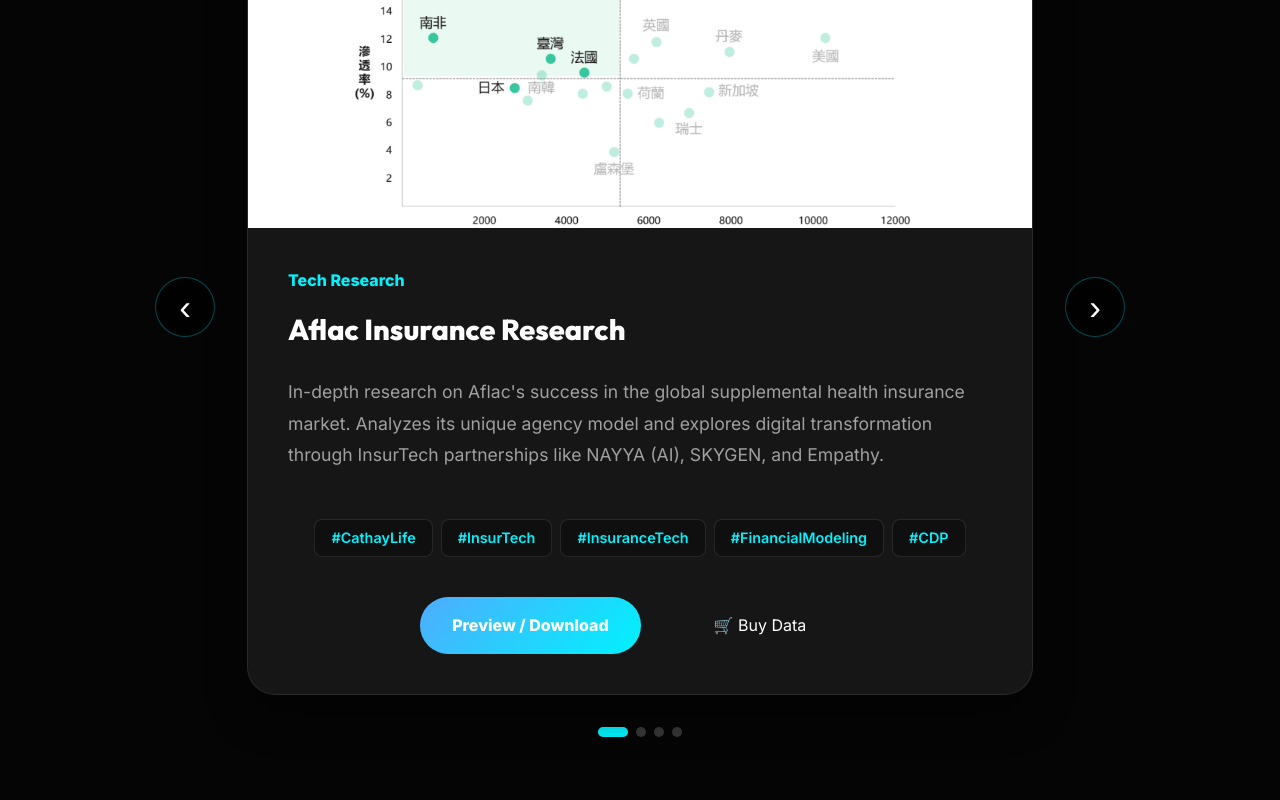
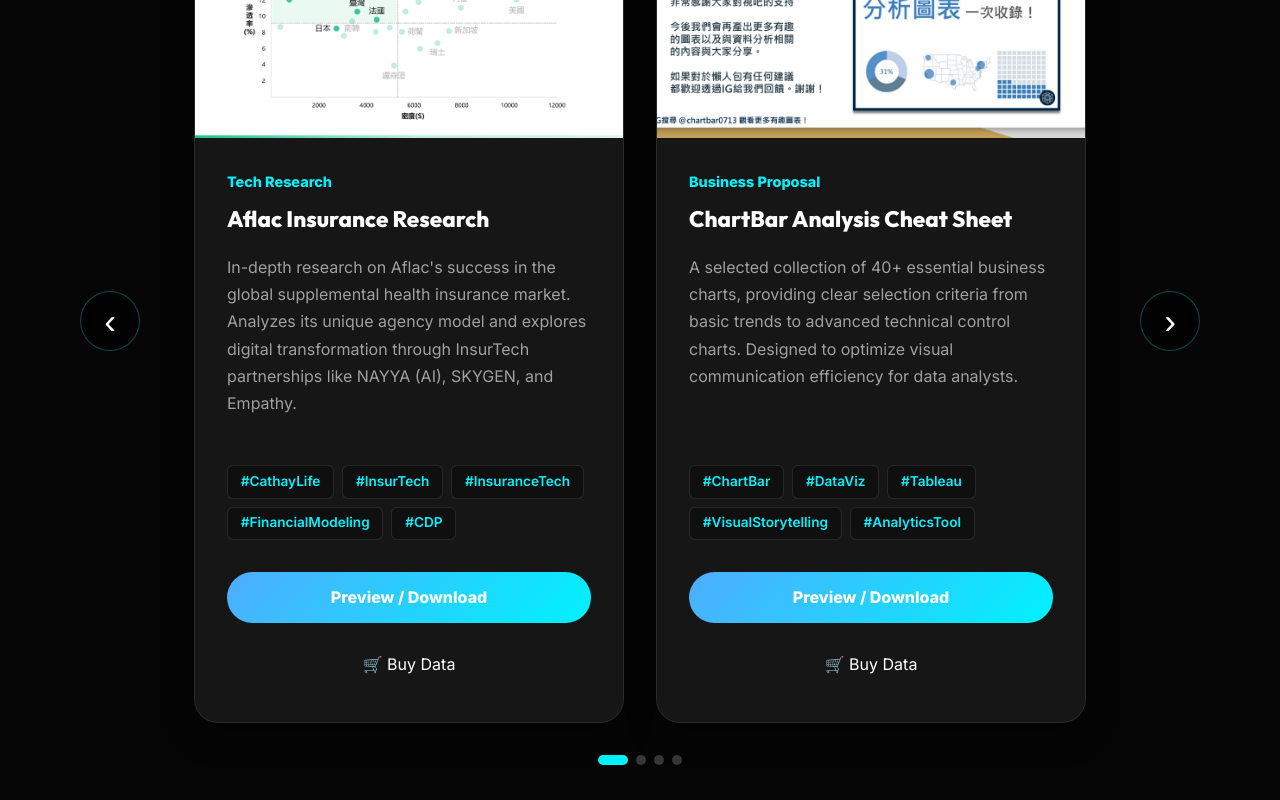
Before and after one commit to ds-jason-tsai/jason-by-tsai-portfolio, a Next.js app: page /en/portfolio in a window 1280 px wide. Shown: the part 540-1340 px from the top of the page. Built offline with nearby package versions, Linux system fonts and the light colour scheme.

Commit message:
feat: adjust layout and render 2 portfolio cards per slide

```diff
--- a/app/[lang]/experience/page.tsx
+++ b/app/[lang]/experience/page.tsx
@@ -10,7 +10,7 @@ export async function generateMetadata({ params }: { params: Promise<{ lang: str
 export default async function Experience({ params }: { params: Promise<{ lang: string }> }) {
   const lang = (await params).lang as 'zh' | 'en' | 'ja';
   const content = {
-    zh: { title: "完整職涯經歷",
+    zh: { title: "完整經歷",
           desc: "從技術實作到高階戰略規劃，持續創造數據價值。",
           exp: [
             {
--- a/app/[lang]/page.tsx
+++ b/app/[lang]/page.tsx
@@ -114,8 +114,6 @@ export default async function Home({ params }: { params: Promise<{ lang: string
         </div>
       </section>
 
-      <StatSection dict={dict} />
-
       <section className="featured-media" style={{ padding: '6rem 0', textAlign: 'center', width: '100%', overflow: 'hidden' }}>
         <h2 className="section-title">{dict.home.featured_highlights || (lang === 'zh' ? '精選特輯' : 'Featured Highlights')}</h2>
         <div className="carousel-container">
@@ -147,6 +145,8 @@ export default async function Home({ params }: { params: Promise<{ lang: string
           </div>
         </div>
       </section>
+
+      <StatSection dict={dict} />
 
       <style dangerouslySetInnerHTML={{__html: `
         .hero {
@@ -280,7 +280,7 @@ export default async function Home({ params }: { params: Promise<{ lang: string
         }
 
         .media-card {
-          width: 440px;
+          width: 500px;
           flex-shrink: 0;
           background: var(--glass-bg);
           padding: 1.5rem;
--- a/components/PortfolioClient.tsx
+++ b/components/PortfolioClient.tsx
@@ -42,6 +42,10 @@ export default function PortfolioClient({ projects, lang, t }: { projects: any[]
   };
 
   const currentProj = filteredProjects[currentIndex];
+  // Calculate the second item if there are enough projects
+  const nextProj = filteredProjects.length > 1
+    ? filteredProjects[(currentIndex + 1) % filteredProjects.length]
+    : null;
 
   return (
     <div className="portfolio-client-container" style={{ maxWidth: '1400px', margin: '0 auto', display: 'flex', flexDirection: 'column', alignItems: 'center' }}>
@@ -70,7 +74,7 @@ export default function PortfolioClient({ projects, lang, t }: { projects: any[]
         ))}
       </div>
 
-      <div style={{ position: 'relative', width: '100%', maxWidth: '850px', padding: '0 2rem' }}>
+      <div style={{ position: 'relative', width: '100%', maxWidth: '1000px', padding: '0 2rem' }}>
         {/* Navigation Buttons for Infinite Carousel */}
         {filteredProjects.length > 1 && (
           <>
@@ -79,57 +83,61 @@ export default function PortfolioClient({ projects, lang, t }: { projects: any[]
           </>
         )}
 
-        <div className="portfolio-carousel-wrapper" style={{ minHeight: '600px', display: 'flex', alignItems: 'center', justifyContent: 'center' }}>
+        {/* Display Wrapper: Shows 2 projects side by side if possible */}
+        <div className="portfolio-carousel-wrapper" style={{ minHeight: '600px', display: 'flex', alignItems: 'stretch', justifyContent: 'center', gap: '2rem' }}>
           {currentProj ? (
-            <div className="service-card carousel-card fade-in-fast" key={`${activeCategory}-${currentIndex}`} style={{
+             [currentProj, nextProj].filter(Boolean).map((proj, arrIdx) => (
+              <div className="service-card carousel-card fade-in-fast" key={`${activeCategory}-${currentIndex}-${arrIdx}`} style={{
                 display: 'flex',
                 flexDirection: 'column',
                 padding: '0',
                 overflow: 'hidden',
                 width: '100%',
+                maxWidth: '430px',
                 border: '1px solid rgba(255, 255, 255, 0.1)',
-              borderRadius: '28px',
-              boxShadow: '0 20px 40px rgba(0,0,0,0.4)',
+                borderRadius: '24px',
+                boxShadow: '0 15px 30px rgba(0,0,0,0.3)',
                 animation: 'slideUp 0.4s ease forwards'
               }}>
-              <div className="portfolio-image-wrapper" style={{ width: '100%', height: '350px', position: 'relative', overflow: 'hidden' }}>
-                {currentProj.image ? (
-                   <Image src={currentProj.image} alt={currentProj.title[lang]} fill style={{ objectFit: 'cover', transition: 'transform 0.5s ease', cursor: 'pointer' }} className="portfolio-img-hover" />
+                <div className="portfolio-image-wrapper" style={{ width: '100%', height: '260px', position: 'relative', overflow: 'hidden' }}>
+                  {proj.image ? (
+                    <Image src={proj.image} alt={proj.title[lang]} fill style={{ objectFit: 'cover', transition: 'transform 0.5s ease', cursor: 'pointer' }} className="portfolio-img-hover" />
                   ) : (
                     <div style={{ width: '100%', height: '100%', background: 'var(--glass-bg)', display: 'flex', alignItems: 'center', justifyContent: 'center', color: 'var(--text-secondary)' }}>No Preview Available</div>
                   )}
                 </div>
 
-              <div style={{ padding: '2.5rem', display: 'flex', flexDirection: 'column', flex: 1, background: 'rgba(255,255,255,0.02)' }}>
-                <span style={{ fontSize: '1rem', color: 'var(--accent-color)', fontWeight: 'bold' }}>{t.type[currentProj.type]}</span>
-                <h3 className="service-title" style={{ marginTop: '0.8rem', marginBottom: '1.5rem', fontSize: '1.8rem', color: '#fff', fontWeight: '800' }}>{currentProj.title[lang]}</h3>
+                <div style={{ padding: '2rem', display: 'flex', flexDirection: 'column', flex: 1, background: 'rgba(255,255,255,0.02)' }}>
+                  <span style={{ fontSize: '0.9rem', color: 'var(--accent-color)', fontWeight: 'bold' }}>{t.type[proj.type]}</span>
+                  <h3 className="service-title" style={{ marginTop: '0.6rem', marginBottom: '1rem', fontSize: '1.4rem', color: '#fff', fontWeight: '800' }}>{proj.title[lang]}</h3>
 
-                <p style={{ color: 'var(--text-secondary)', fontSize: '1.1rem', lineHeight: '1.8', flex: 1, marginBottom: '2rem', whiteSpace: 'normal' }}>
-                  {currentProj.description[lang]}
+                  <p style={{ color: 'var(--text-secondary)', fontSize: '1rem', lineHeight: '1.7', flex: 1, marginBottom: '2rem', whiteSpace: 'normal' }}>
+                    {proj.description[lang]}
                   </p>
 
-                <div className="tags-container" style={{ justifyContent: 'center', marginBottom: '2.5rem' }}>
-                  {currentProj.tags[lang].map((tag: any, tIdx: number) => (
-                    <span key={tIdx} className="tag" style={{ border: '1px solid rgba(255,255,255,0.1)', background: 'rgba(0,0,0,0.3)', padding: '0.4rem 1rem', fontSize: '0.9rem', borderRadius: '8px' }}>{tag}</span>
+                  <div className="tags-container" style={{ justifyContent: 'flex-start', marginBottom: '2rem', flexWrap: 'wrap' }}>
+                    {proj.tags[lang].map((tag: any, tIdx: number) => (
+                      <span key={tIdx} className="tag" style={{ border: '1px solid rgba(255,255,255,0.1)', background: 'rgba(0,0,0,0.3)', padding: '0.3rem 0.8rem', fontSize: '0.85rem', borderRadius: '6px' }}>{tag}</span>
                     ))}
                   </div>
 
-                <div style={{ display: 'flex', gap: '1.2rem', justifyContent: 'center', flexWrap: 'wrap' }}>
-                  {currentProj.url ? (
-                    <a href={currentProj.url} target="_blank" rel="noopener noreferrer" className="btn-primary" style={{ padding: '1rem 2rem', fontSize: '1rem', minWidth: '200px', textAlign: 'center' }}>
+                  <div style={{ display: 'flex', gap: '1rem', flexDirection: 'column', marginTop: 'auto' }}>
+                    {proj.url ? (
+                      <a href={proj.url} target="_blank" rel="noopener noreferrer" className="btn-primary" style={{ display: 'block', textAlign: 'center', padding: '0.8rem 1rem', fontSize: '1rem' }}>
                         {t.btn}
                       </a>
                     ) : (
-                    <button className="btn-primary" style={{ padding: '1rem 2rem', fontSize: '1rem', opacity: 0.5, cursor: 'not-allowed', minWidth: '200px' }} disabled>
+                      <button className="btn-primary" style={{ display: 'block', width: '100%', textAlign: 'center', padding: '0.8rem 1rem', fontSize: '1rem', opacity: 0.5, cursor: 'not-allowed' }} disabled>
                         {t.pending}
                       </button>
                     )}
-                  <a href={`/${lang}/reports#data`} className="btn-secondary" style={{ padding: '1rem 2rem', fontSize: '1rem', minWidth: '200px', textAlign: 'center' }}>
+                    <a href={`/${lang}/reports#data`} className="btn-secondary" style={{ display: 'block', textAlign: 'center', padding: '0.8rem 1rem', fontSize: '1rem' }}>
                       {lang === 'zh' ? '🛒 購買資料' : (lang === 'ja' ? '🛒 データ購入' : '🛒 Buy Data')}
                     </a>
                   </div>
                 </div>
               </div>
+            ))
           ) : (
             <div style={{ width: '100%', padding: '4rem 0', textAlign: 'center', color: 'var(--text-secondary)' }}>
                 No projects matched this category.
```
Lines whose indentation alone changed are shown as unchanged.
